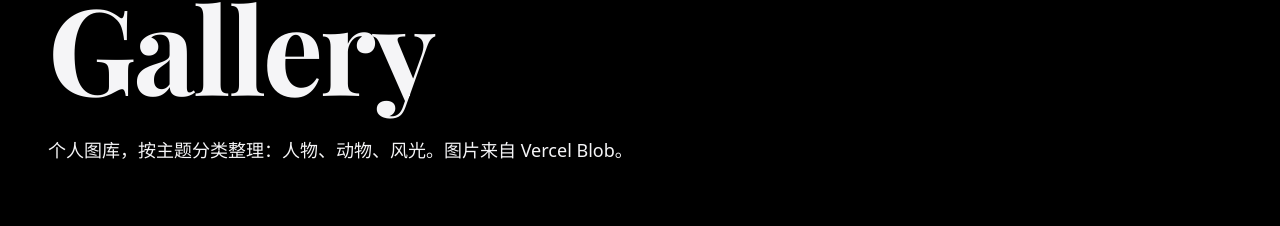
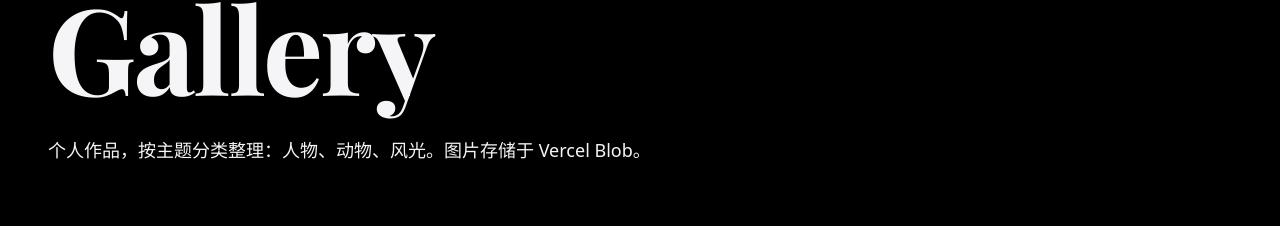
Before and after one commit to Sadcato/personal-site, a Next.js app: page /work in a window 1280 px wide. Shown: the part 180-406 px from the top of the page. Built offline with nearby package versions, Linux system fonts and the light colour scheme; a web font is replaced by a local one.

Commit message:
feat(gallery): gallery info change

```diff
--- a/src/app/work/gallery-client.tsx
+++ b/src/app/work/gallery-client.tsx
@@ -37,7 +37,7 @@ export default function GalleryClient({
         <div className="mb-14">
           <h1 className="text-hero">Gallery</h1>
           <p className="mt-6 text-lg text-foreground/60 max-w-2xl">
-            个人图库，按主题分类整理：人物、动物、风光。图片来自 Vercel Blob。
+            个人作品，按主题分类整理：人物、动物、风光。图片存储于 Vercel Blob。
           </p>
 
           {showFilters && (
```
